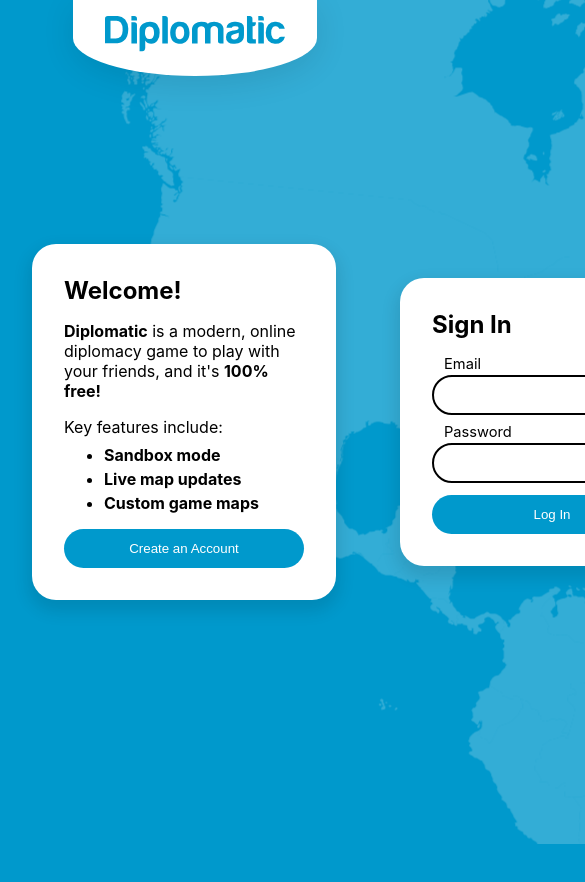
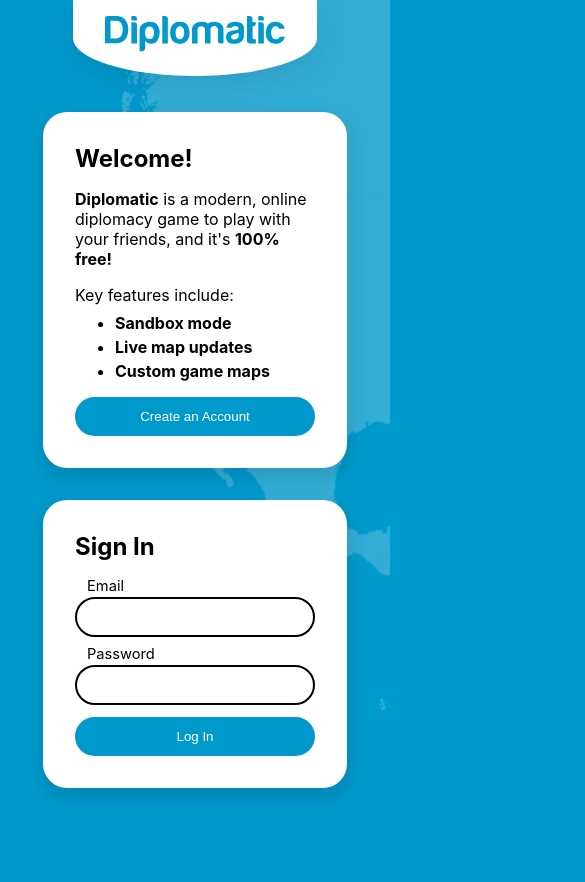
Before and after one commit to Ezequiel-GM/diplomacy, a React (Create React App) app: page /games in a window 390 px wide. Shown: the top 882 px of the page, 585 px wide, since content can reach past the window. Before the commit the page ends 844 px from the top, so only its background shows below. Built offline with nearby package versions, Linux system fonts and the light colour scheme; no server answers.

Commit message:
DIP-2: make login screen responsive

```diff
--- a/src/App.tsx
+++ b/src/App.tsx
@@ -5,6 +5,7 @@
 
 const AppContainer = styled.div`
   height: 100%;
+  min-height: 600px;
 `;
 
 export default function App() {
--- a/src/components/login/MapBackground.tsx
+++ b/src/components/login/MapBackground.tsx
@@ -7,6 +7,7 @@
   background: url(${map}) repeat-x;
   animation: slide 300s linear infinite;
   background-position-y: center;
+  background-attachment: fixed;
 
   @keyframes slide {
     0% {
--- a/src/pages/Login.tsx
+++ b/src/pages/Login.tsx
@@ -10,18 +10,20 @@
   height: 100%;
 `;
 
-const Center = styled(motion.div)`
+const CardsContainer = styled(motion.div)`
   height: 100%;
   display: flex;
   align-items: center;
-  justify-content: center;
-`;
 
-const CardsPresence = styled(AnimatePresence)`
-  display: flex;
-  align-items: center;
-  justify-content: center;
-  flex-flow: wrap;
+  flex-direction: column;
+  justify-content: top;
+  padding: 96px 0 32px;
+
+  @media (min-width: 768px) {
+    flex-direction: row;
+    justify-content: center;
+    padding: 0;
+  }
 `;
 
 const visibilityVariants = {
@@ -55,8 +57,8 @@
       exit="exit"
     >
       <MapBackground>
-        <Center variants={visibilityVariants}>
-          <CardsPresence exitBeforeEnter>
+        <CardsContainer variants={visibilityVariants}>
+          <AnimatePresence exitBeforeEnter>
             {view === "login" && (
               <WelcomeCard
                 key="welcomeCard"
@@ -73,8 +75,8 @@
             {view === "register" && (
               <RegisterCard onClickBack={() => setView("login")} />
             )}
-          </CardsPresence>
-        </Center>
+          </AnimatePresence>
+        </CardsContainer>
       </MapBackground>
     </PageMotion>
   );
```
